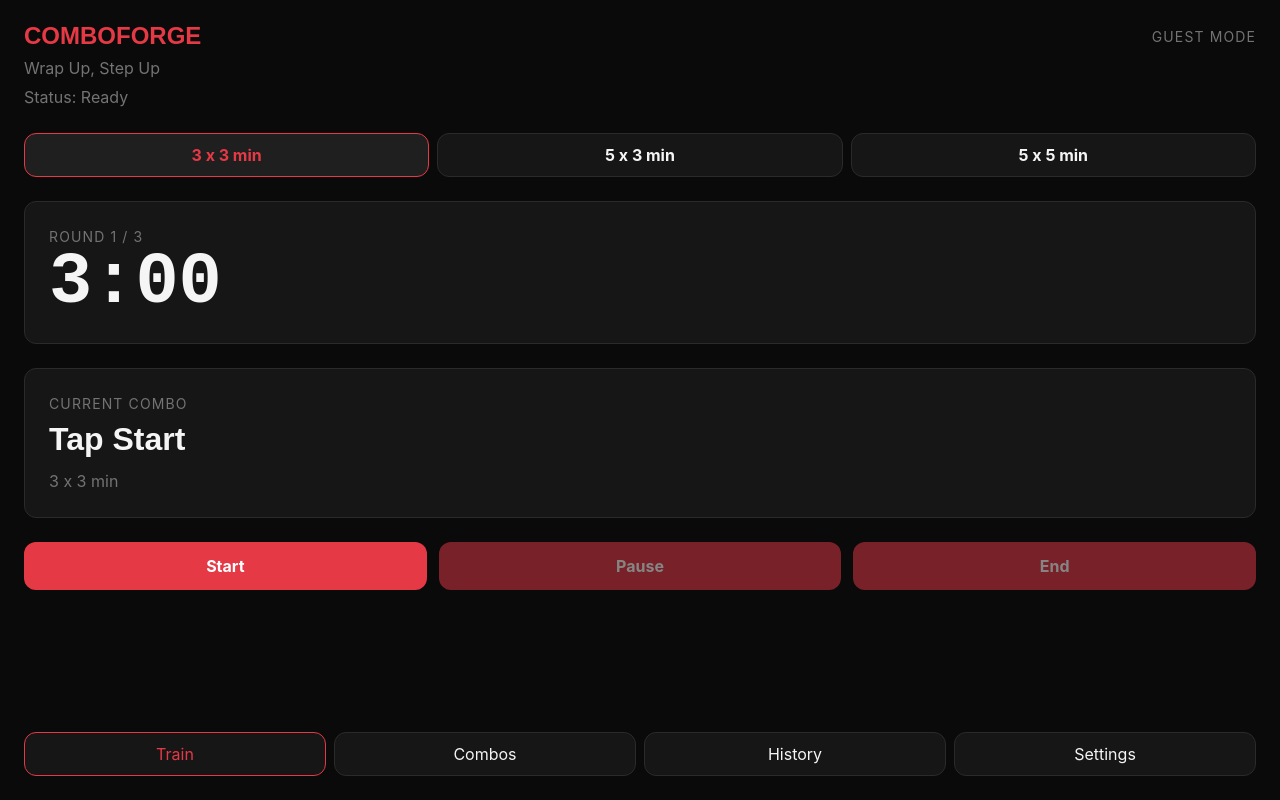
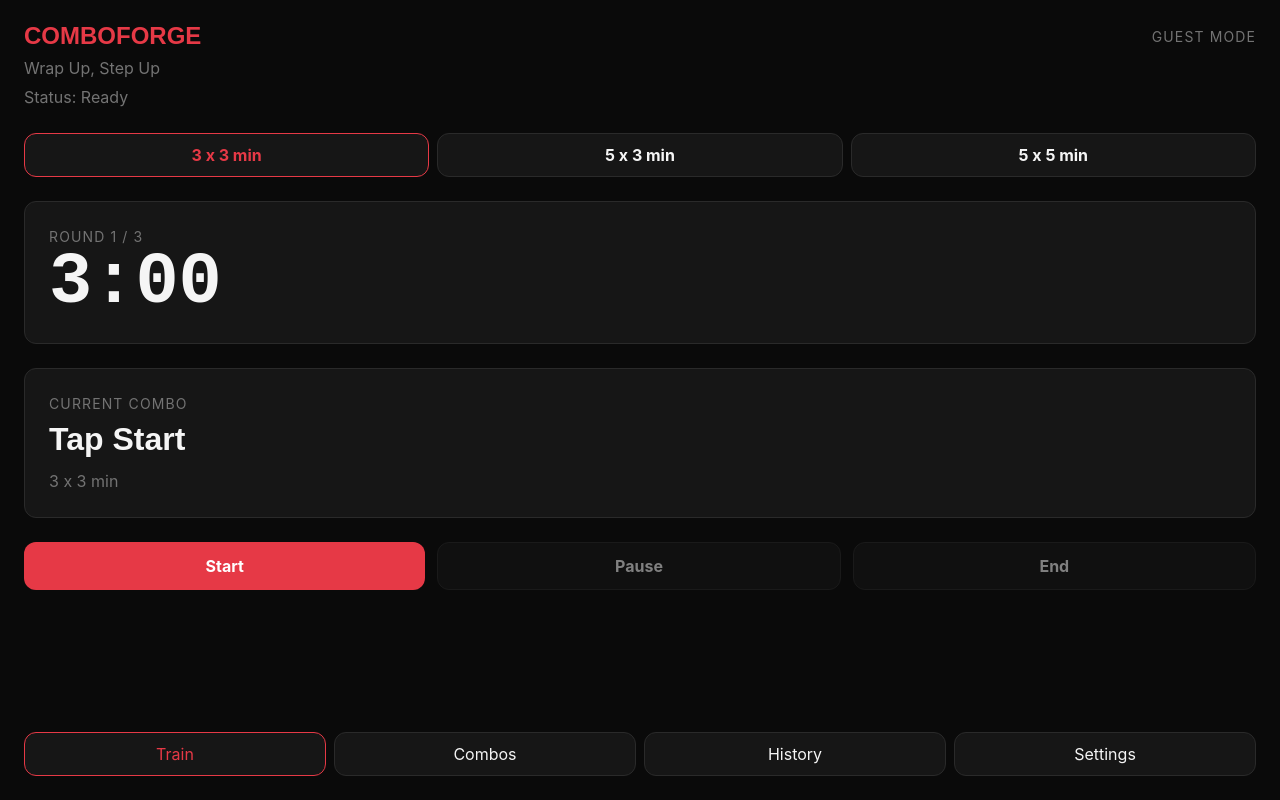
Before and after one commit to Leandro-Da-Souza/comboforge, a React (Vite) app: page /train in a window 1280 px wide. Built offline with nearby package versions, Linux system fonts and the light colour scheme.

Commit message:
Refine training UI structure and shared buttons

```diff
--- a/src/components/PresetSelector.tsx
+++ b/src/components/PresetSelector.tsx
@@ -1,4 +1,5 @@
 import type { TimerPreset } from '../types/timer'
+import Button from './ui/Button'
 
 type PresetSelectorProps = {
   presets: TimerPreset[]
@@ -16,15 +17,16 @@
   return (
     <section className="preset-selector" aria-label="Timer preset">
       {presets.map((preset) => (
-        <button
+        <Button
           key={preset.id}
           type="button"
-          aria-pressed={preset.id === selectedPresetId}
+          variant="secondary"
+          pressed={preset.id === selectedPresetId}
           disabled={!canChangePreset}
           onClick={() => onPresetSelect(preset)}
         >
           {preset.name}
-        </button>
+        </Button>
       ))}
     </section>
   )
--- a/src/components/ThemeSelector.tsx
+++ b/src/components/ThemeSelector.tsx
@@ -1,5 +1,6 @@
 import { themeOptions } from '../utils/theme'
 import { useTheme } from '../hooks/useTheme'
+import Button from './ui/Button'
 import '../styles/theme-selector.css'
 
 export default function ThemeSelector() {
@@ -8,11 +9,12 @@
   return (
     <section className="theme-select" role="group" aria-label="Theme Selector">
       {themeOptions.map((theme) => (
-        <button
+        <Button
           type="button"
+          variant="secondary"
           key={theme.name}
           onClick={() => setTheme(theme.name)}
-          aria-pressed={theme.name === currentTheme}
+          pressed={theme.name === currentTheme}
         >
           {theme.displayName}
           {theme.name === currentTheme ? (
@@ -20,7 +22,7 @@
           ) : (
             <span aria-hidden="true">&#9744;</span>
           )}
-        </button>
+        </Button>
       ))}
     </section>
   )
--- a/src/components/TrainingControls.tsx
+++ b/src/components/TrainingControls.tsx
@@ -1,3 +1,5 @@
+import Button from './ui/Button'
+
 type TrainingControlsProps = {
   startButtonLabel: string
   onStart: () => void
@@ -17,15 +19,25 @@
 }: TrainingControlsProps) {
   return (
     <section className="training-controls">
-      <button type="button" onClick={onStart}>
+      <Button variant="primary" type="button" onClick={onStart}>
         {startButtonLabel}
-      </button>
-      <button type="button" onClick={onPause} disabled={!canPause}>
+      </Button>
+      <Button
+        variant="secondary"
+        type="button"
+        onClick={onPause}
+        disabled={!canPause}
+      >
         Pause
-      </button>
-      <button type="button" onClick={onEnd} disabled={!canEnd}>
+      </Button>
+      <Button
+        variant="secondary"
+        type="button"
+        onClick={onEnd}
+        disabled={!canEnd}
+      >
         End
-      </button>
+      </Button>
     </section>
   )
 }
--- /dev/null
+++ b/src/components/ui/Button.tsx
@@ -0,0 +1,25 @@
+import '../../styles/ui/button.css'
+
+type ButtonProps = React.ButtonHTMLAttributes<HTMLButtonElement> & {
+  variant?: 'primary' | 'secondary'
+  className?: string
+  pressed?: boolean
+}
+
+export default function Button({
+  variant = 'secondary',
+  className = '',
+  pressed,
+  children,
+  ...props
+}: ButtonProps) {
+  return (
+    <button
+      className={`button button-${variant} ${className}`}
+      aria-pressed={pressed}
+      {...props}
+    >
+      {children}
+    </button>
+  )
+}
--- a/src/styles/theme-selector.css
+++ b/src/styles/theme-selector.css
@@ -3,22 +3,12 @@
   gap: 12px;
 }
 
-.theme-select button {
+.theme-select .button {
   min-height: 44px;
   width: 100%;
   text-align: left;
-  background: var(--surface);
-  color: var(--foreground);
-  border: 1px solid var(--border);
-  border-radius: var(--radius);
   padding: 0 10px;
-  position: relative;
   display: flex;
   justify-content: space-between;
   align-items: center;
 }
-
-.theme-select button[aria-pressed='true'] {
-  border-color: var(--primary);
-  color: var(--primary);
-}
--- a/src/styles/train.css
+++ b/src/styles/train.css
@@ -35,27 +35,6 @@
   display: grid;
   grid-template-columns: repeat(3, minmax(0, 1fr));
   gap: 8px;
-}
-
-.preset-selector button {
-  min-height: 44px;
-  padding: 8px 10px;
-  border: 1px solid var(--border);
-  border-radius: var(--radius);
-  background: var(--surface);
-  color: var(--foreground);
-  font-weight: 700;
-}
-
-.preset-selector button[aria-pressed='true'] {
-  border-color: var(--primary);
-  background: var(--surface-2);
-  color: var(--primary);
-}
-
-.preset-selector button:disabled {
-  cursor: not-allowed;
-  opacity: 0.5;
 }
 
 .timer-panel {
@@ -100,17 +79,8 @@
   gap: 12px;
 }
 
-.training-controls button {
+.training-controls .button {
   min-height: 48px;
   flex: 1;
-  border: 0;
-  border-radius: var(--radius);
-  background: var(--primary);
-  color: var(--primary-foreground);
   font-weight: 700;
 }
-
-.training-controls button:disabled {
-  cursor: not-allowed;
-  opacity: 0.5;
-}
--- /dev/null
+++ b/src/styles/ui/button.css
@@ -0,0 +1,27 @@
+.button {
+  min-height: 44px;
+  border-radius: var(--radius);
+  font-weight: 700;
+}
+
+.button-primary {
+  border: 0;
+  background: var(--primary);
+  color: var(--primary-foreground);
+}
+
+.button-secondary {
+  border: 1px solid var(--border);
+  background: var(--surface);
+  color: var(--foreground);
+}
+
+.button-secondary[aria-pressed='true'] {
+  border-color: var(--primary);
+  color: var(--primary);
+}
+
+.button:disabled {
+  cursor: not-allowed;
+  opacity: 0.5;
+}
```
